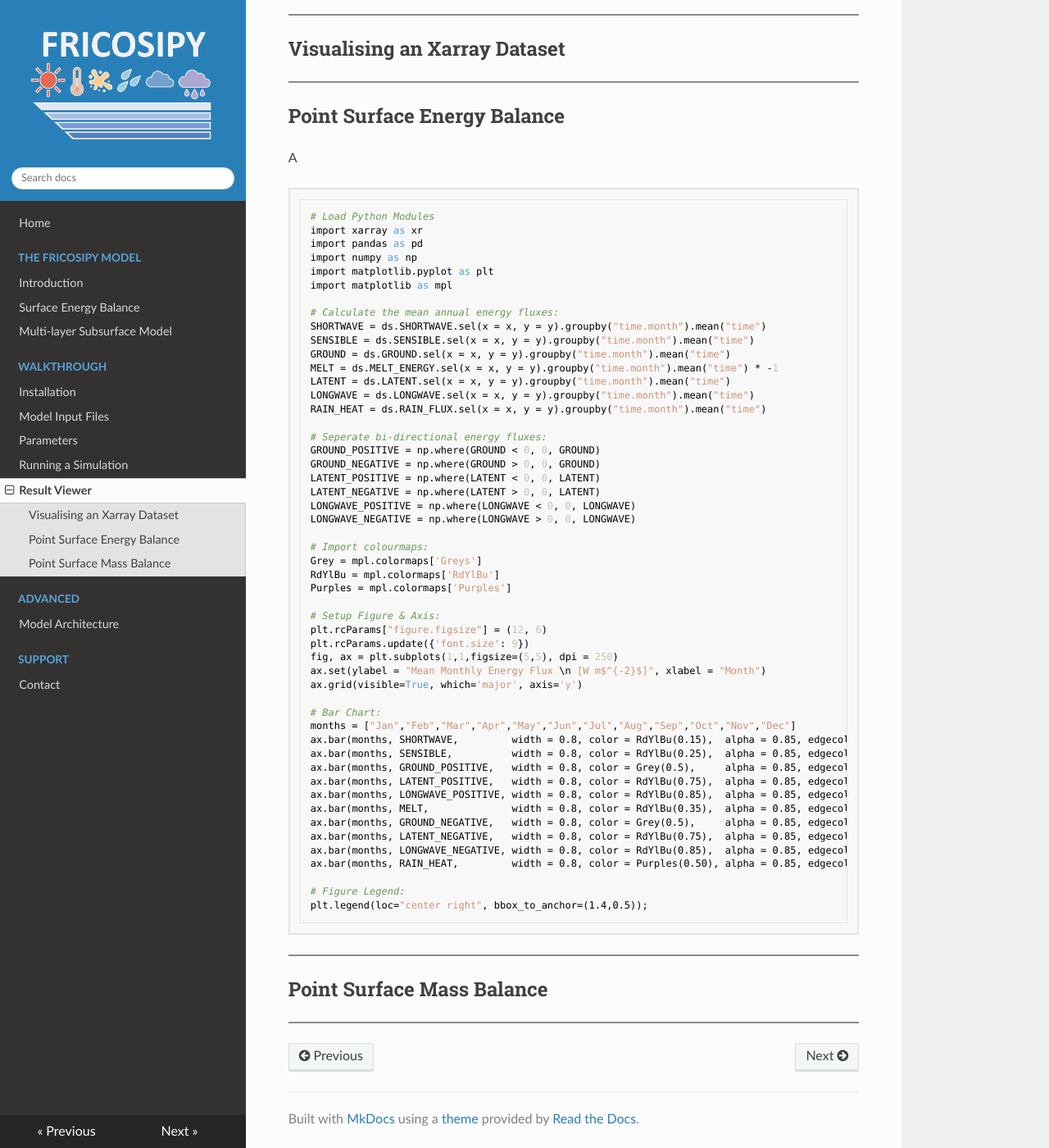
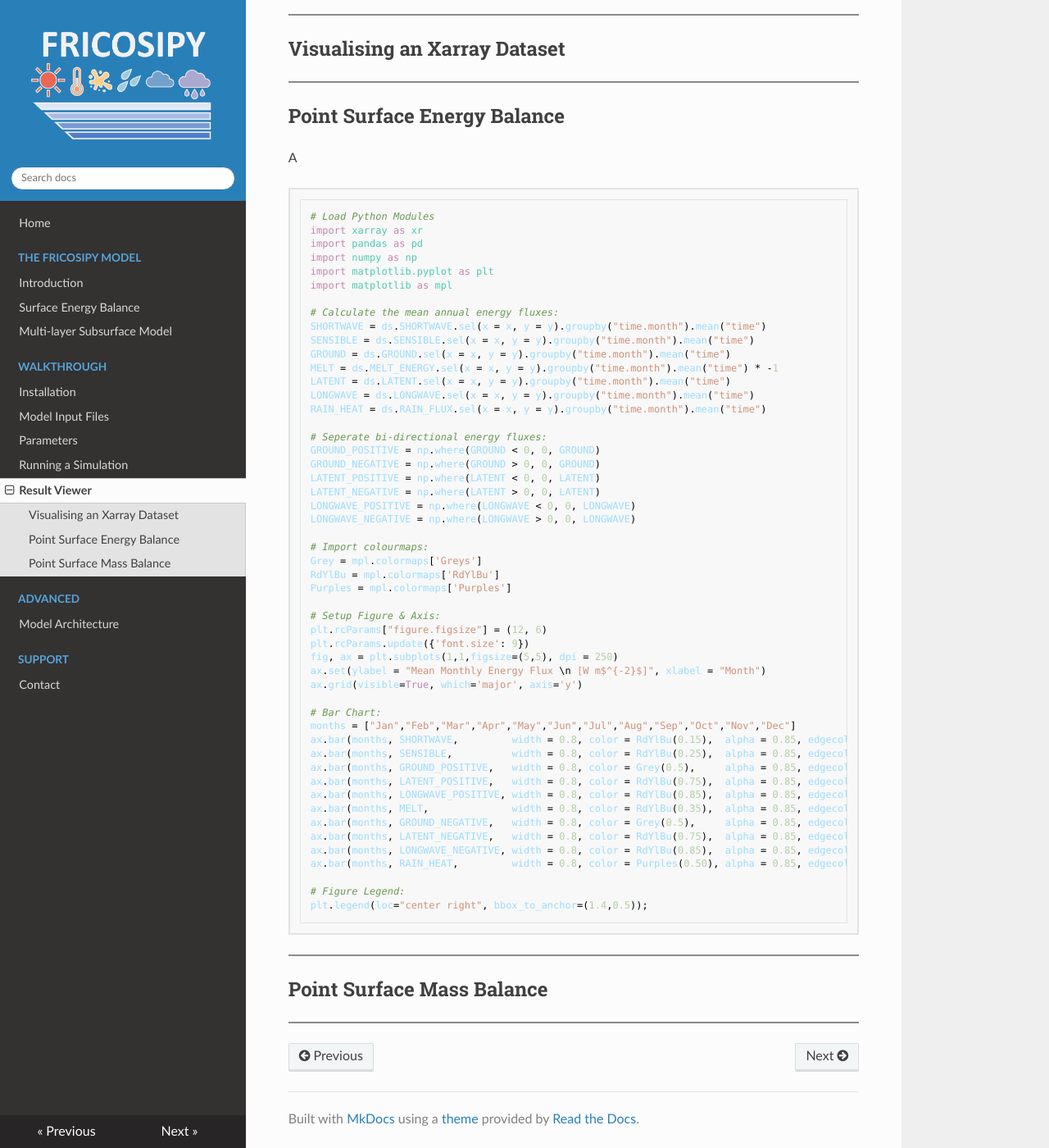
Before and after one commit to MarcusGastaldello/FRICOSIPY, an MkDocs documentation site: the page built from docs/result_viewer.md, in a window 1280 px wide and 1400 px high, scrolled down 263 px. Shown: the whole window at 82% size. Built offline with MkDocs 1.6.1, drawn with Linux system fonts in a browser that asks for light colours.

Commit message:
Update custom.css

```diff
--- a/docs/custom_theme/css/custom.css
+++ b/docs/custom_theme/css/custom.css
@@ -35,9 +35,14 @@ pre {
 }
 
 /* Specific Syntax Highlighting Overrides for this box */
-.styledcode-box .k, .styledcode-box .kc { color: #569CD6 !important; }  /* Keywords (def, import) */
-.styledcode-box .nf { color: #DCDCAA !important; }                      /* Functions */
-.styledcode-box .s2, .styledcode-box .s1 { color: #CE9178 !important; } /* Strings */
-.styledcode-box .mi { color: #B5CEA8 !important; }                      /* Numbers */
-.styledcode-box .c1 { color: #6A9955 !important; font-style: italic; }  /* Comments */
-.styledcode-box .nb { color: #4EC9B0 !important; }                      /* Built-ins/Classes */
+.styledcode-box .k,
+.styledcode-box .kn,
+.styledcode-box .kc { color: #C586B0 !important; } /* Pink: import, from, def */
+.styledcode-box .nn { color: #4EC9B0 !important; } /* Teal: xarray, pandas, numpy */
+.styledcode-box .n  { color: #9CDCFE !important; } /* Light Blue: SHORTWAVE, ds, ax */
+.styledcode-box .nf { color: #DCDCAA !important; } /* Yellow: .sel(), .groupby(), .bar() */
+.styledcode-box .s2,
+.styledcode-box .s1 { color: #CE9178 !important; } /* Orange/Brown: "time.month", "gray" */
+.styledcode-box .mi,
+.styledcode-box .mf { color: #B5CEA8 !important; } /* Light Green: 0.8, 12, 6 */
+.styledcode-box .c1 { color: #6A9955 !important; font-style: italic !important; } /* Green: Comments */
```
